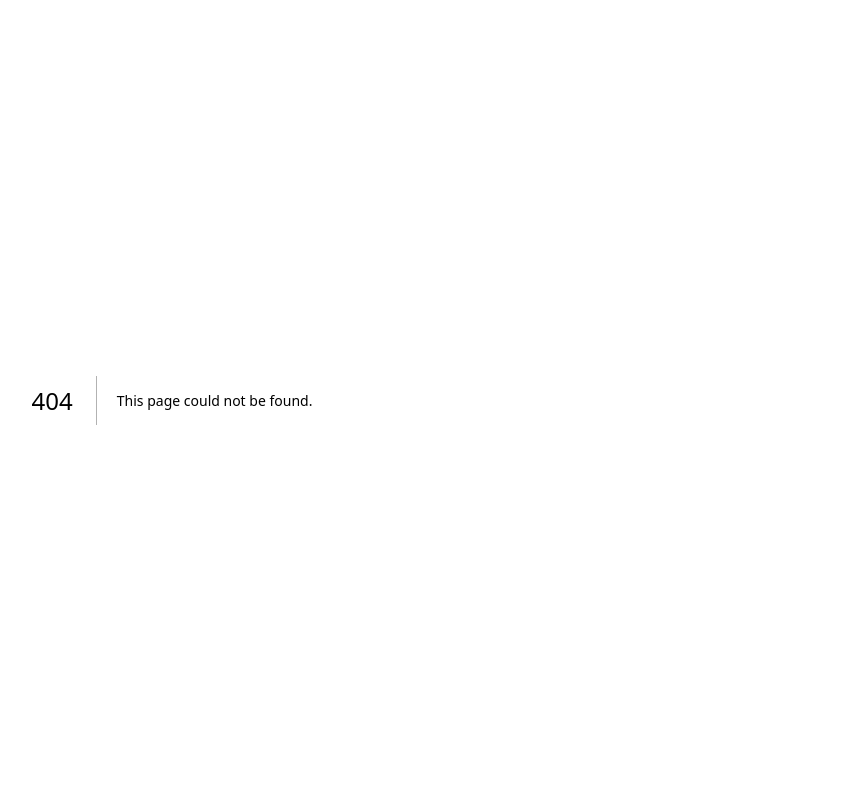
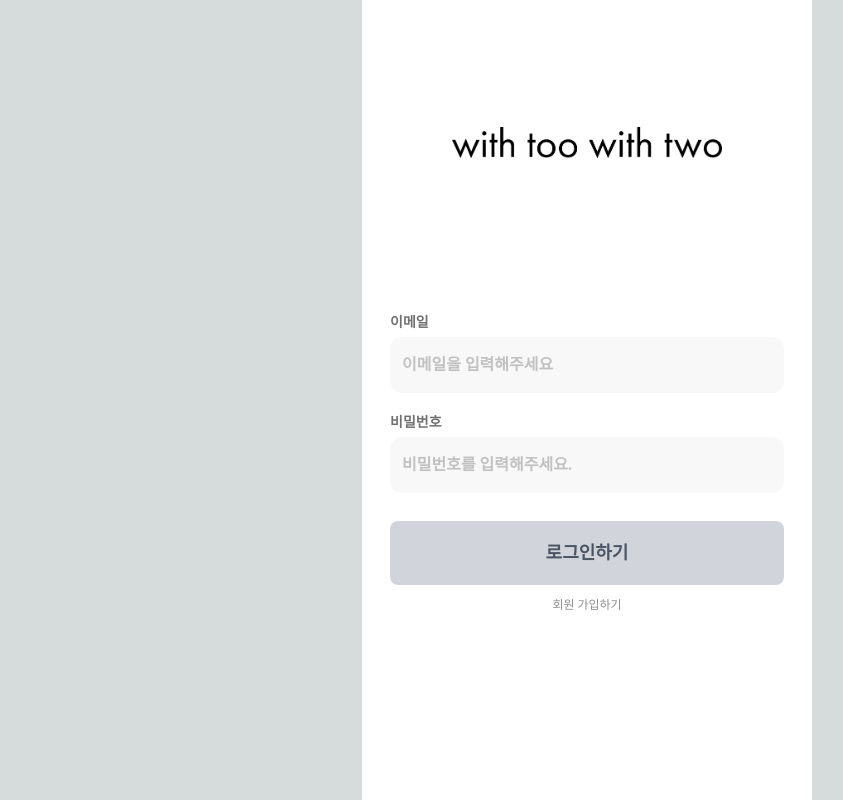
Before and after one commit to yui880/WTWT_WEB, a Next.js app in the folder wtwt-web/: page /auth/login in a window 1280 px wide. Before the commit this address had no page. Shown: the whole page, without its empty margins (53-896 px from the left). Built offline with nearby package versions, Linux system fonts and the light colour scheme; a web font is replaced by a local one.

Commit message:
feat: Login 페이지 구현

```diff
--- /dev/null
+++ b/wtwt-web/src/app/auth/login/page.tsx
@@ -0,0 +1,7 @@
+'use client';
+import { Login } from '@component/components/auth/Login';
+
+const LoginPage = () => {
+  return <Login />;
+};
+export default LoginPage;
--- /dev/null
+++ b/wtwt-web/src/components/auth/Login/Login.tsx
@@ -0,0 +1,70 @@
+import { Input } from '@component/components/common/Input';
+import { type ChangeEvent, useCallback, useState } from 'react';
+import { Button } from '@component/components/common/Button';
+import { useRouter } from 'next/navigation';
+import Image from 'next/image';
+export const Login = () => {
+  const height = window.innerHeight;
+  const [id, setId] = useState('');
+  const [password, setPassword] = useState('');
+
+  const router = useRouter();
+  const updateInputHandler = (inputType: string, e: ChangeEvent<HTMLInputElement>) => {
+    switch (inputType) {
+      case 'id':
+        setId(e.target.value);
+        break;
+      case 'password':
+        setPassword(e.target.value);
+        break;
+    }
+  };
+
+  const goToSignUp = () => {
+    router.push('/auth/signup');
+  };
+
+  const canSubmit = id !== '' && password !== '';
+
+  const submitHandler = useCallback(async () => {}, [id, password]);
+
+  return (
+    <div className="h-dvh w-full bg-white font-Pretendard" style={{ height: `${height}px` }}>
+      <div className="flex h-full flex-col items-center justify-center gap-14 p-7">
+        <div className="flex h-2/6 items-center justify-center">
+          <Image src="/logo_black.png" alt="로고" width={270} height={50} />
+        </div>
+        <div className="flex h-4/6 w-full flex-col gap-5 ">
+          <Input
+            label="이메일"
+            placeholder="이메일을 입력해주세요"
+            value={id}
+            onChange={(val) => {
+              updateInputHandler('id', val);
+            }}
+          />
+          <Input
+            label="비밀번호"
+            placeholder="비밀번호를 입력해주세요."
+            value={password}
+            onChange={(val) => {
+              updateInputHandler('password', val);
+            }}
+            secureTextEntry={true}
+          />
+          <div className="flex w-full flex-col items-center justify-center gap-3">
+            <Button className="mt-2" onClick={submitHandler} disabled={!canSubmit}>
+              로그인하기
+            </Button>
+            <button
+              className="text-xs text-text-title hover:font-semibold hover:text-gray-600"
+              onClick={goToSignUp}
+            >
+              회원 가입하기
+            </button>
+          </div>
+        </div>
+      </div>
+    </div>
+  );
+};
--- /dev/null
+++ b/wtwt-web/src/components/auth/Login/index.tsx
@@ -0,0 +1 @@
+export * from './Login';
```
Also changed, not shown: wtwt-web/public/logo_black.png (added).
